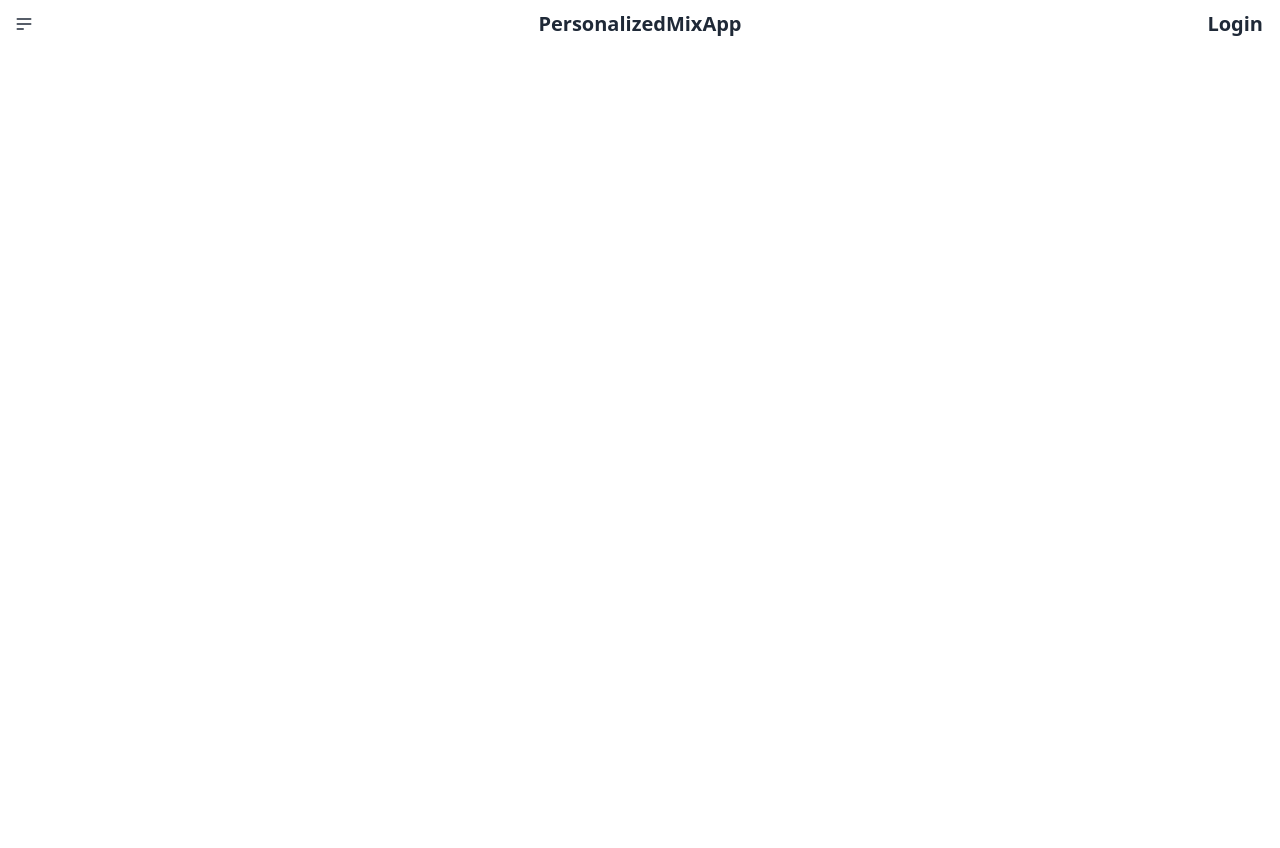
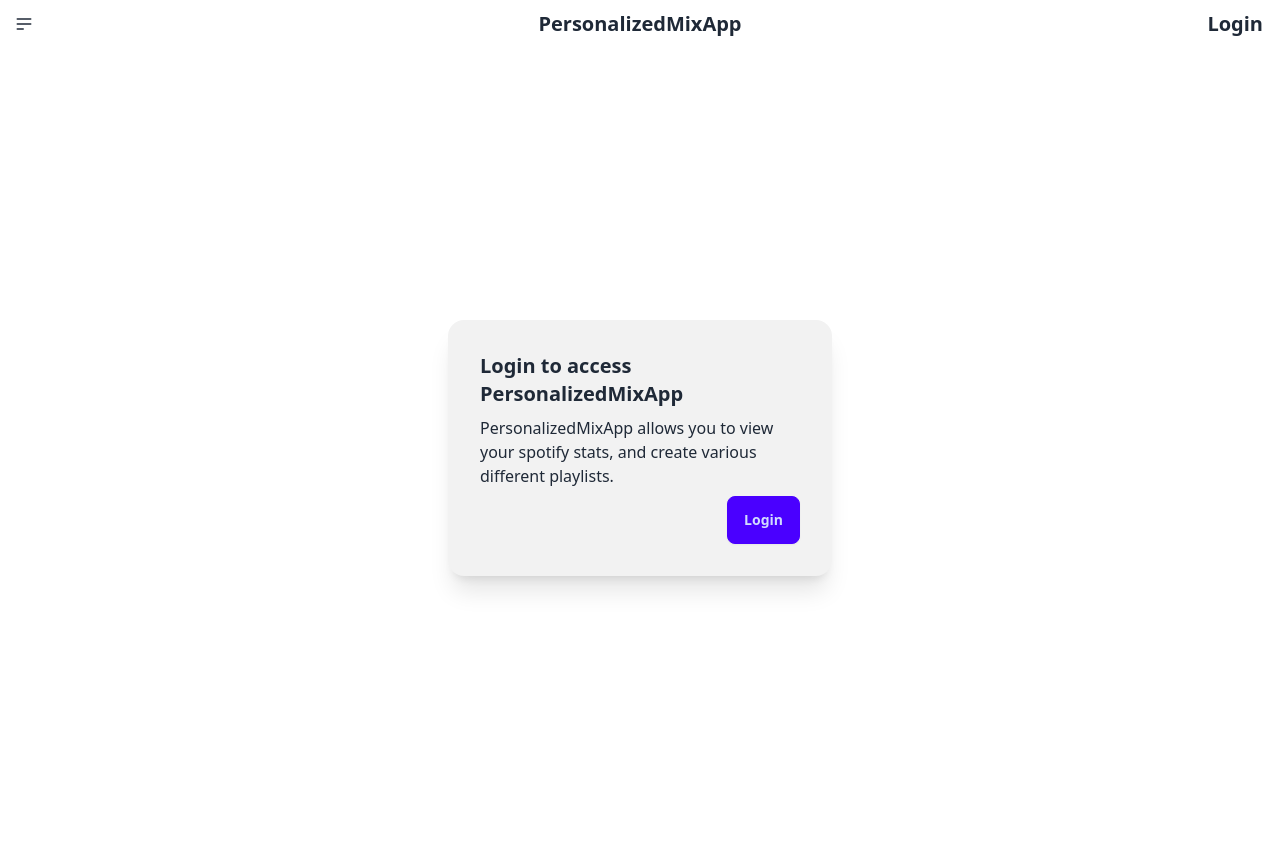
Before and after one commit to taddmtii/FlowFinder, a Flask app: page / in a window 1280 px wide. Before the commit the page is almost empty. Before the commit the page ends 36 px from the top, so only its background shows below. Run offline with Flask 3, Linux system fonts and the light colour scheme; some libraries are stand-ins or nearby versions.

Commit message:
finished basic login/logout functionality with different views

```diff
--- a/templates/homeNoAuth.html
+++ b/templates/homeNoAuth.html
@@ -15,10 +15,6 @@
                 <div tabindex="0" role="button" class="btn btn-ghost btn-circle">
                   <svg xmlns="http://www.w3.org/2000/svg" class="h-5 w-5" fill="none" viewBox="0 0 24 24" stroke="currentColor"><path stroke-linecap="round" stroke-linejoin="round" stroke-width="2" d="M4 6h16M4 12h16M4 18h7" /></svg>
                 </div>
-                <!-- <ul tabindex="0" class="menu menu-sm dropdown-content mt-3 z-[1] p-2 shadow bg-base-200 rounded-box w-52">
-                  <li><a href="/main">Home</a></li>
-                  <li><a href="/createCustomPlaylist">Create</a></li>
-                </ul> -->
               </div>
             </div>
             <div class="flex justify-center items-align">
@@ -29,5 +25,15 @@
             </div>
         </div>
     </navbar>
-
+    <div class="flex flex-row min-h-screen justify-center items-center">
+        <div class="card w-96 bg-base-200 shadow-xl">
+            <div class="card-body">
+            <h2 class="card-title">Login to access PersonalizedMixApp</h2>
+            <p>PersonalizedMixApp allows you to view your spotify stats, and create various different playlists.</p>
+            <div class="card-actions justify-end">
+                <button class="btn btn-primary"><a href="/login">Login</a></button>
+            </div>
+            </div>
+        </div>
+    </div>
 </html>
```
